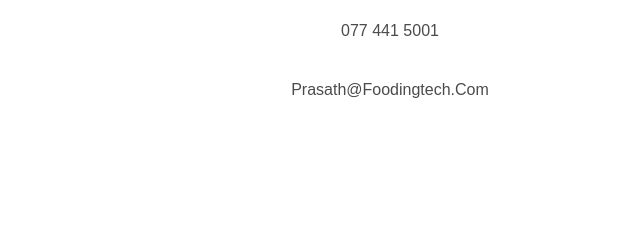
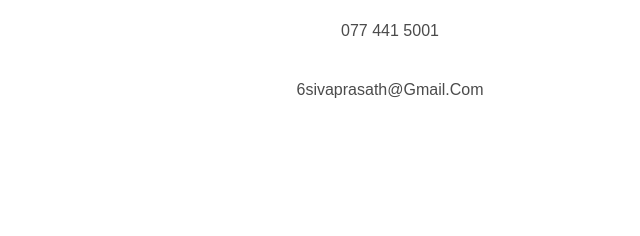
Before and after one commit to prasath95/prasath95.github.io, a plain HTML site: page index.html in a window 1280 px wide. Shown: the part 4305-4541 px from the top of the page, 640-1280 px from the left. Drawn offline with Linux system fonts and the light colour scheme; a web font is replaced by a local one.

Commit message:
Update index.html

```diff
--- a/index.html
+++ b/index.html
@@ -381,7 +381,7 @@
 
              <p class="pm-staff-profile-title">Prasath</p>
              <p class="pm-staff-profile-title">077 441 5001</p>
-             <p class="pm-staff-profile-title">prasath@foodingtech.com</p>
+             <p class="pm-staff-profile-title">6sivaprasath@gmail.com</p>
            </div>
          </div>
        </div>
```
